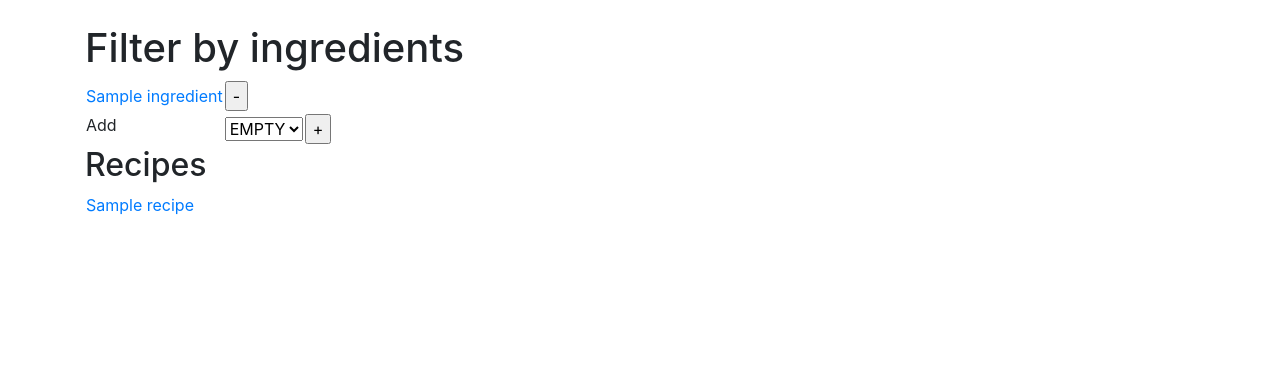
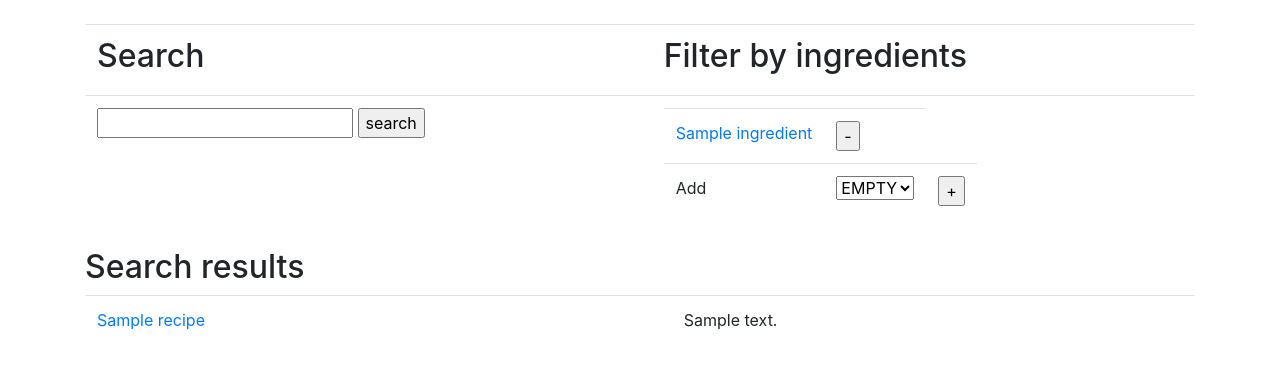
Before and after one commit to nicohi/recipedb, a Flask app: template application/templates/filter/list.html in a window 1280 px wide. Shown: the part 56-425 px from the top of the page. Run offline with Flask 2, Linux system fonts and the light colour scheme; the template is opened without the code that fills it: values that come from a table or form of the project are taken from there, others are empty; tables that the repository leaves empty hold one stand-in row (values such as "Sample post"); some libraries are stand-ins or nearby versions.

Commit message:
Implement search

```diff
--- a/application/recipes/views.py
+++ b/application/recipes/views.py
@@ -50,7 +50,7 @@ def recipes_edit(recipe_id):
 
     db.session().commit()
 
-    return redirect(url_for("recipes_index"))
+    return redirect(url_for("recipes_view",recipe_id=recipe_id))
 
 @app.route("/recipes/<recipe_id>/ingredient", methods=["POST"])
 @login_required
--- a/application/templates/filter/list.html
+++ b/application/templates/filter/list.html
@@ -1,7 +1,23 @@
 {% extends "layout.html" %}
 
 {% block body %}
-<h1>Filter by ingredients</h1>
+<table class="table">
+<tr>
+<td>
+    <h2>Search</h2>
+</td>
+<td>
+    <h2>Filter by ingredients</h2>
+</td>
+</tr>
+<tr>
+<td>
+    <form method="GET" action="{{ url_for('filter_index') }}">
+    <input type="text" id="term" name="term" value=""/>
+    <input type="submit" value="search"/>
+    </form>
+</td>
+<td>
     <table>
         {% for i in ingredients %}
             <tr>
@@ -27,12 +43,17 @@
             </tr>
         </form>
     </table>
-<h2>Recipes</h2>
-<table>
+</td>
+</tr>
+</table>
+<h2>Search results</h2>
+<table class="table">
     {% for r in recipes %}
         <tr>
         <td><a href="{{ url_for('recipes_view', recipe_id=r.id) }}">{{ r.name }}</a></td>
+        <td>{{ r.description }}</td>
         </tr>
     {% endfor %}
 </table>
+</table>
 {% endblock %}
```
Also changed, not shown: application/filter/views.py (+17 -3 lines). Lines whose indentation alone changed are shown as unchanged.
